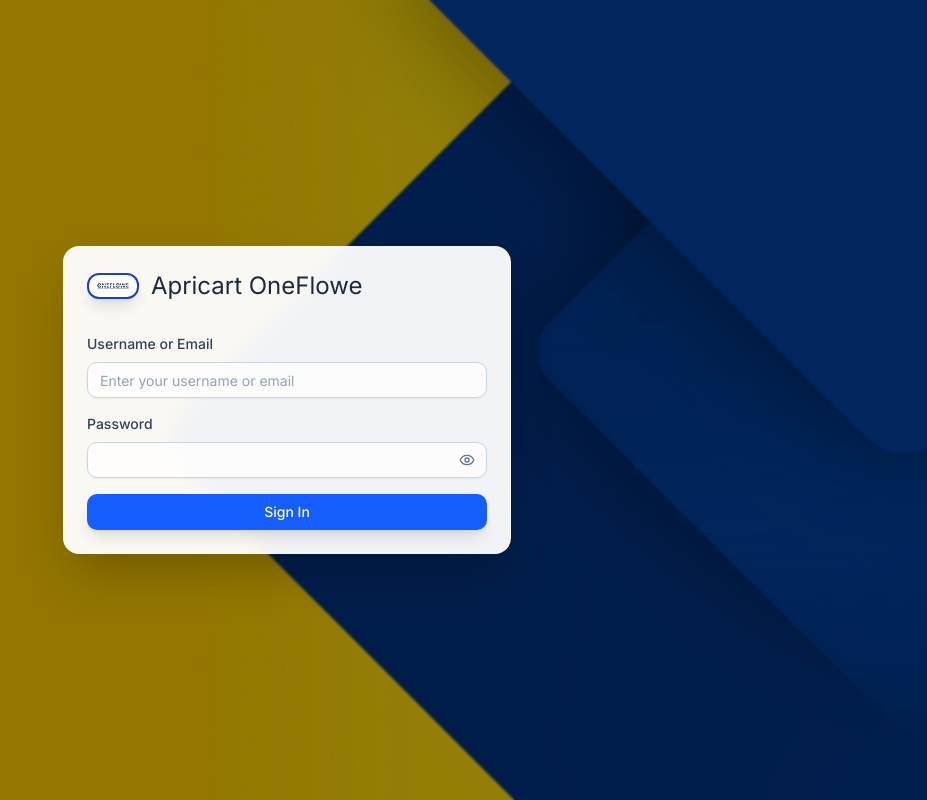
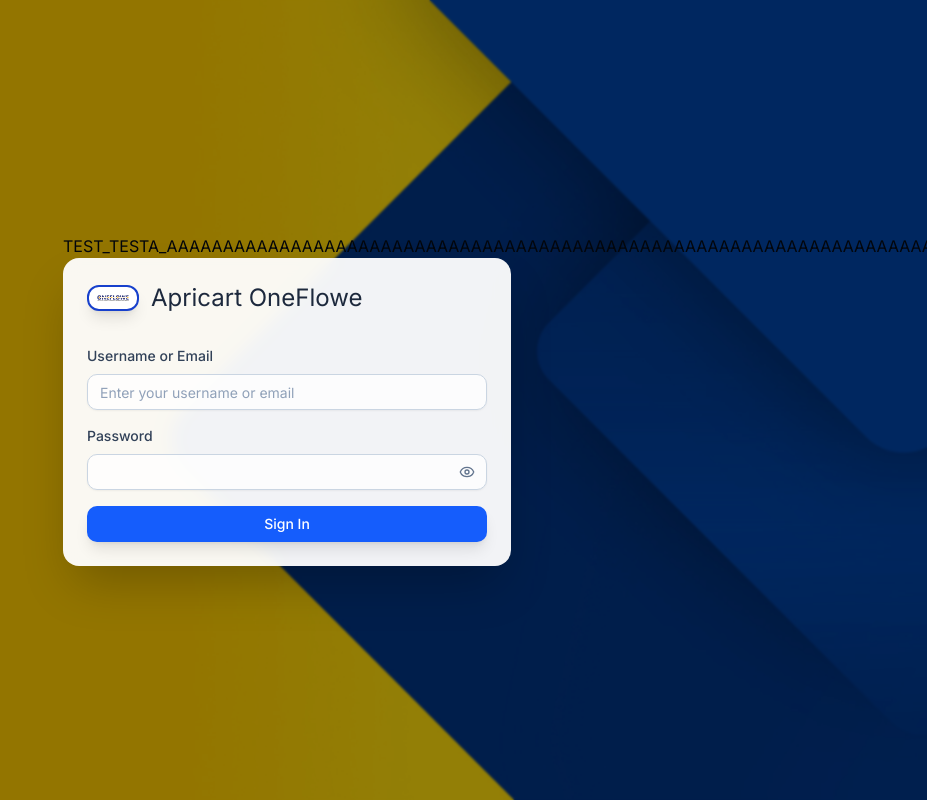
Before and after one commit to apricart/OneFlowe, a Next.js app: page /login in a window 1280 px wide. Shown: the whole page, without its empty margins (353-1280 px from the left). Built offline with nearby package versions, Linux system fonts and the light colour scheme.

Commit message:
test commit while changing github

```diff
--- a/app/(auth)/login/page.tsx
+++ b/app/(auth)/login/page.tsx
@@ -202,6 +202,7 @@ function LoginForm() {
 
   return (
     <>
+    <h1>TEST_TESTA_AAAAAAAAAAAAAAAAAAAAAAAAAAAAAAAAAAAAAAAAAAAAAAAAAAAAAAAAAAAAAAAAAAAAAAA</h1>
       {/* Loading Overlay for MFA Processing */}
       {isProcessingMFA && (
         <div className="absolute inset-0 bg-black/60 flex items-center justify-center z-50 backdrop-blur-sm">
```
